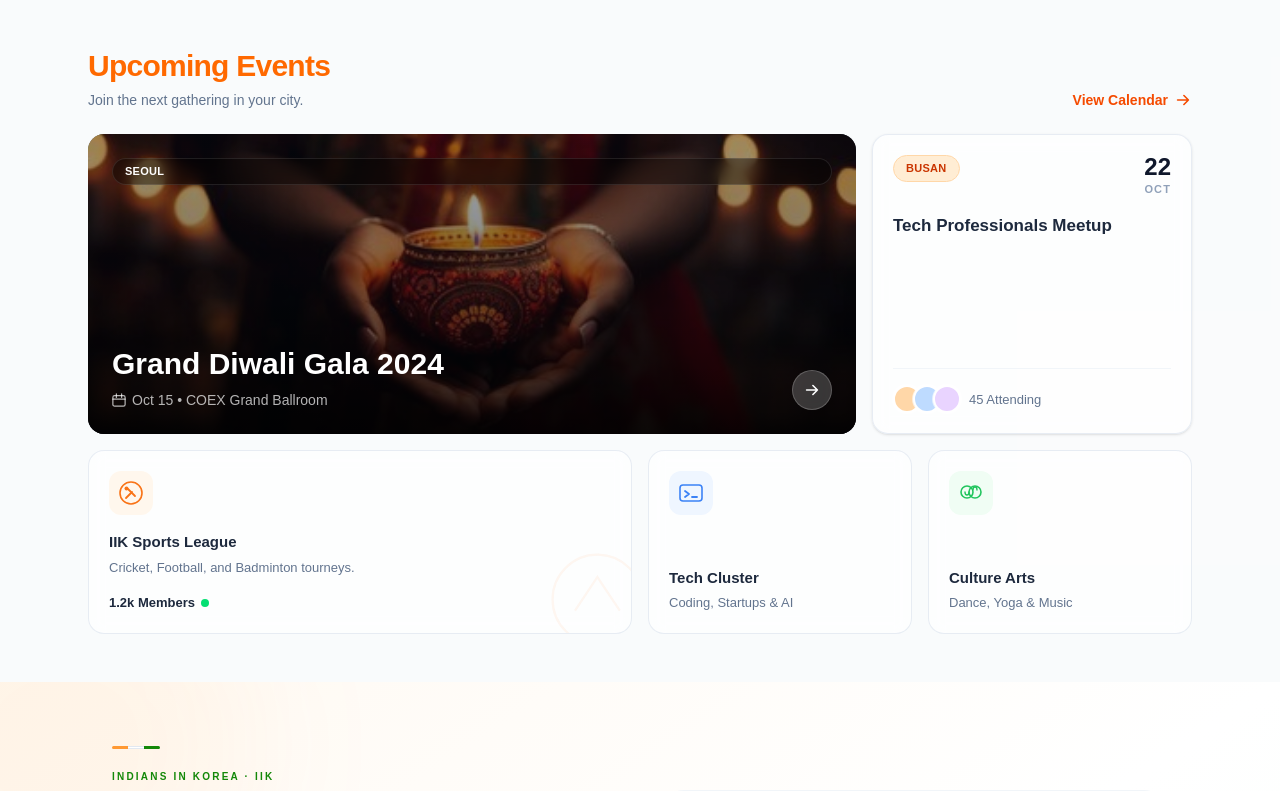
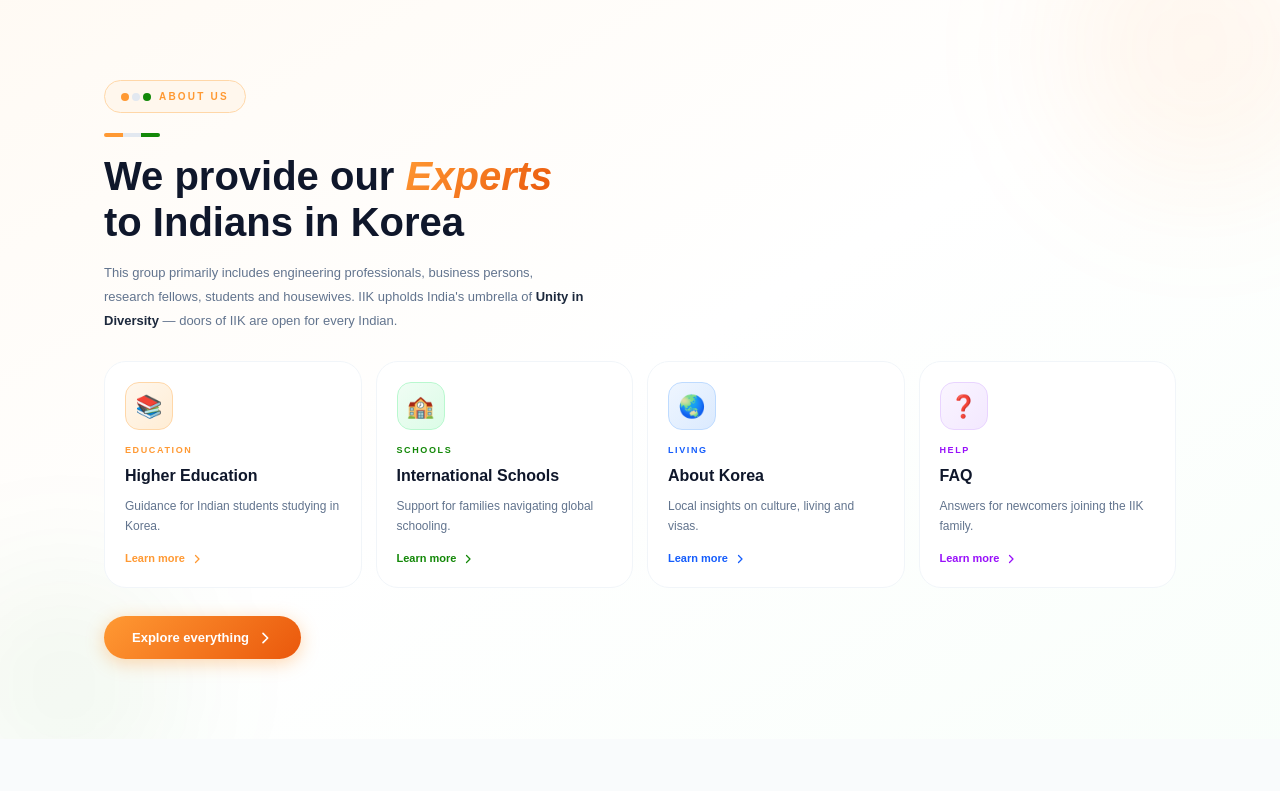
Before and after one commit to prabal-hc/indians-in-korea, a Next.js app: page / in a window 1280 px wide. Shown: the part 960-1751 px from the top of the page. Built offline with nearby package versions, Linux system fonts and the light colour scheme.

Commit message:
added home page content

```diff
--- a/src/app/page.tsx
+++ b/src/app/page.tsx
@@ -1,5 +1,6 @@
 import { MainLayout } from "@/components/templates";
 import {
+  AboutSection,
   CommunitySection,
   GallerySection,
   Hero,
@@ -11,6 +12,7 @@ export default function Home() {
   return (
     <MainLayout>
       <Hero />
+      <AboutSection />
       <UpcomingEvent />
       <CommunitySection />
       <GallerySection />
--- /dev/null
+++ b/src/components/organisms/AboutSection.tsx
@@ -0,0 +1,226 @@
+"use client";
+
+import Link from "next/link";
+
+const featureCards = [
+  {
+    title: "Higher Education",
+    label: "Education",
+    icon: "📚",
+    description: "Guidance for Indian students studying in Korea.",
+    accent: {
+      bg: "from-orange-50 to-orange-100",
+      border: "border-orange-200",
+      label: "text-[#FF9933]",
+      link: "text-[#FF9933]",
+    },
+  },
+  {
+    title: "International Schools",
+    label: "Schools",
+    icon: "🏫",
+    description: "Support for families navigating global schooling.",
+    accent: {
+      bg: "from-green-50 to-green-100",
+      border: "border-green-200",
+      label: "text-[#138808]",
+      link: "text-[#138808]",
+    },
+  },
+  {
+    title: "About Korea",
+    label: "Living",
+    icon: "🌏",
+    description: "Local insights on culture, living and visas.",
+    accent: {
+      bg: "from-blue-50 to-blue-100",
+      border: "border-blue-200",
+      label: "text-blue-600",
+      link: "text-blue-600",
+    },
+  },
+  {
+    title: "FAQ",
+    label: "Help",
+    icon: "❓",
+    description: "Answers for newcomers joining the IIK family.",
+    accent: {
+      bg: "from-purple-50 to-purple-100",
+      border: "border-purple-200",
+      label: "text-purple-600",
+      link: "text-purple-600",
+    },
+  },
+];
+
+const missionStats = [
+  { num: "20+", label: "Years active", color: "orange" },
+  { num: "98%", label: "Satisfaction", color: "green" },
+  { num: "12k+", label: "Members", color: "blue" },
+  { num: "120+", label: "Events/yr", color: "purple" },
+];
+
+const FeatCard = ({
+  card,
+  index,
+}: {
+  card: (typeof featureCards)[0];
+  index: number;
+}) => (
+  <div
+    className="group relative overflow-hidden rounded-[22px] border-[1.5px] border-slate-100 bg-white p-5 transition-all duration-200 hover:-translate-y-1 hover:border-orange-200 hover:shadow-[0_14px_36px_rgba(0,0,0,0.08)]"
+    style={{
+      animation: `fadeUp 0.6s ${0.18 + index * 0.08}s ease both`,
+      opacity: 0,
+    }}
+  >
+    {/* Tricolor stripe on hover */}
+    <div
+      className="absolute bottom-0 left-0 top-0 flex w-[3px] scale-y-0 origin-top flex-col overflow-hidden rounded-l-[22px] transition-transform duration-[380ms] group-hover:scale-y-100"
+      style={{ transitionTimingFunction: "cubic-bezier(0.34,1.56,0.64,1)" }}
+    >
+      <div className="flex-1 bg-[#FF9933]" />
+      <div className="flex-1 bg-slate-100" />
+      <div className="flex-1 bg-[#138808]" />
+    </div>
+
+    <div
+      className={`flex h-12 w-12 items-center justify-center rounded-[14px] bg-gradient-to-br text-[22px] border-[1.5px] ${card.accent.bg} ${card.accent.border} mb-[14px]`}
+    >
+      {card.icon}
+    </div>
+
+    <p
+      className={`mb-1.5 text-[9px] font-[800] uppercase tracking-[0.18em] ${card.accent.label}`}
+    >
+      {card.label}
+    </p>
+    <h3 className="font-playfair text-[16px] font-bold text-slate-900">
+      {card.title}
+    </h3>
+    <p className="mt-2 text-[12px] leading-[1.7] text-slate-500">
+      {card.description}
+    </p>
+
+    <div
+      className={`mt-[14px] flex items-center gap-1.5 text-[11px] font-[700] ${card.accent.link}`}
+    >
+      Learn more
+      <svg
+        className="h-3 w-3 transition-transform duration-200 group-hover:translate-x-1"
+        fill="none"
+        viewBox="0 0 24 24"
+        stroke="currentColor"
+        strokeWidth={2.5}
+      >
+        <path strokeLinecap="round" strokeLinejoin="round" d="M9 5l7 7-7 7" />
+      </svg>
+    </div>
+  </div>
+);
+
+export const AboutSection = () => (
+  <section className="relative w-full overflow-hidden bg-gradient-to-br from-orange-50/60 via-white to-green-50/40 py-20 px-4 sm:px-8 lg:px-16">
+    {/* Ambient blobs */}
+    <div
+      className="pointer-events-none absolute -top-24 -right-16 h-72 w-72 rounded-full bg-[#FF9933]/8 blur-3xl"
+      style={{ animation: "float 7s ease-in-out infinite" }}
+    />
+    <div
+      className="pointer-events-none absolute -bottom-16 -left-12 h-56 w-56 rounded-full bg-[#138808]/6 blur-3xl"
+      style={{ animation: "float 9s ease-in-out infinite" }}
+    />
+
+    <div className="mx-2 sm:mx-4 md:mx-6 lg:mx-8 xl:mx-10">
+      <div className="grid items-start gap-10">
+        {/* ── LEFT ── */}
+        <div style={{ animation: "fadeUp 0.6s 0.1s ease both", opacity: 0 }}>
+          {/* Badge */}
+          <div className="mb-5 inline-flex items-center gap-2 rounded-full border border-orange-200 bg-orange-50 px-4 py-2">
+            <span className="flex gap-[3px]">
+              {["#FF9933", "#e2e8f0", "#138808"].map((c) => (
+                <span
+                  key={c}
+                  className="inline-block h-2 w-2 rounded-full"
+                  style={{ background: c }}
+                />
+              ))}
+            </span>
+            <span className="text-[10px] font-[800] uppercase tracking-[0.22em] text-[#FF9933]">
+              About Us
+            </span>
+          </div>
+
+          {/* Tricolor rule */}
+          <div className="mb-4 flex h-[3.5px] w-14 overflow-hidden rounded-full">
+            <div className="flex-1 bg-[#FF9933]" />
+            <div className="flex-1 bg-slate-200" />
+            <div className="flex-1 bg-[#138808]" />
+          </div>
+
+          <h2 className="font-playfair text-[36px] font-bold leading-[1.15] text-slate-900 sm:text-[40px]">
+            We provide our{" "}
+            <em
+              className="italic"
+              style={{
+                background: "linear-gradient(135deg,#FF9933,#ea580c)",
+                WebkitBackgroundClip: "text",
+                WebkitTextFillColor: "transparent",
+              }}
+            >
+              Experts
+            </em>
+            <br />
+            to Indians in Korea
+          </h2>
+
+          <p className="mt-4 text-[13px] leading-[1.85] text-slate-500 max-w-[480px]">
+            This group primarily includes engineering professionals, business
+            persons, research fellows, students and housewives. IIK upholds
+            India's umbrella of{" "}
+            <strong className="font-[700] text-slate-800">
+              Unity in Diversity
+            </strong>{" "}
+            — doors of IIK are open for every Indian.
+          </p>
+
+          {/* Feature cards grid */}
+          <div className="mt-7 grid grid-cols-1 gap-[14px] sm:grid-cols-2 xl:grid-cols-4">
+            {featureCards.map((card, i) => (
+              <FeatCard key={card.title} card={card} index={i} />
+            ))}
+          </div>
+
+          <Link
+            href="#"
+            className="mt-7 inline-flex items-center gap-2 rounded-full px-7 py-3 text-[13px] font-[700] text-white shadow-[0_4px_18px_rgba(255,153,51,0.38)] transition-all duration-200 hover:-translate-y-0.5 hover:shadow-[0_8px_28px_rgba(255,153,51,0.48)]"
+            style={{ background: "linear-gradient(135deg,#FF9933,#ea580c)" }}
+          >
+            Explore everything
+            <svg
+              className="h-4 w-4"
+              fill="none"
+              viewBox="0 0 24 24"
+              stroke="currentColor"
+              strokeWidth={2.5}
+            >
+              <path
+                strokeLinecap="round"
+                strokeLinejoin="round"
+                d="M9 5l7 7-7 7"
+              />
+            </svg>
+          </Link>
+        </div>
+      </div>
+    </div>
+
+    <style>{`
+      @keyframes fadeUp { from{opacity:0;transform:translateY(20px)} to{opacity:1;transform:translateY(0)} }
+      @keyframes float  { 0%,100%{transform:translateY(0)} 50%{transform:translateY(-12px)} }
+      @keyframes pulse  { 0%,100%{opacity:1;transform:scale(1)} 50%{opacity:0.5;transform:scale(0.88)} }
+    `}</style>
+  </section>
+);
+
+export default AboutSection;
--- a/src/components/organisms/Footer.tsx
+++ b/src/components/organisms/Footer.tsx
@@ -1,3 +1,4 @@
+import Image from "next/image";
 import Link from "next/link";
 
 const FooterSection = ({
@@ -33,12 +34,14 @@ export const Footer = () => (
           {/* Brand section */}
           <div className="lg:col-span-1">
             <div className="flex items-center gap-2">
-              <div className="flex h-10 w-10 items-center justify-center rounded-lg bg-orange-500 text-white font-bold">
-                IIK
-              </div>
-              <span className="text-lg font-bold text-slate-900">
-                Indians in Korea
-              </span>
+              <Image
+                src="https://indiansinkorea.com/inspire/wp-content/uploads/2022/05/logo.png"
+                alt="Indians in Korea"
+                width={220}
+                height={100}
+                className="object-contain"
+                priority
+              />
             </div>
             <p className="mt-4 text-sm text-slate-600">
               Building a vibrant community of Indians across Korea since 2002.
--- a/src/components/organisms/index.ts
+++ b/src/components/organisms/index.ts
@@ -2,6 +2,7 @@ export { Hero } from "./Hero";
 export { HeroText } from "./HeroText";
 export { HeroVisual } from "./HeroVisual";
 export { UpcomingEvent } from "./UpcomingEvent";
+export { AboutSection } from "./AboutSection";
 export { CommunitySection } from "./CommunitySection";
 export { GallerySection } from "./GallerySection";
 export { VoiceOfCommunitySection } from "./VoiceOfCommunitySection";
```
